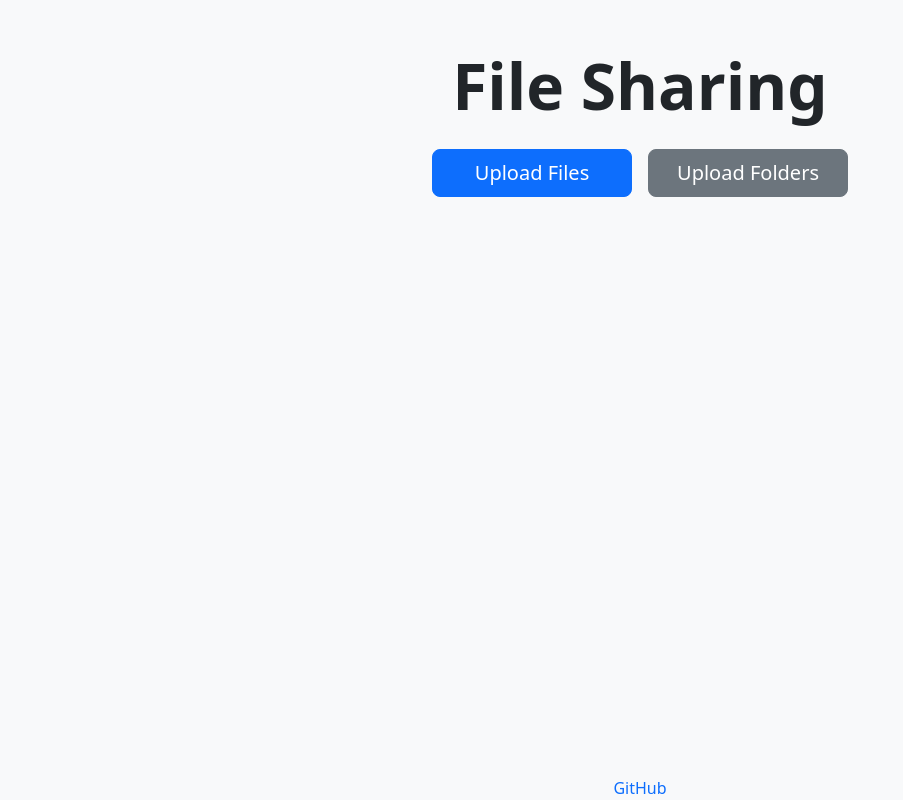
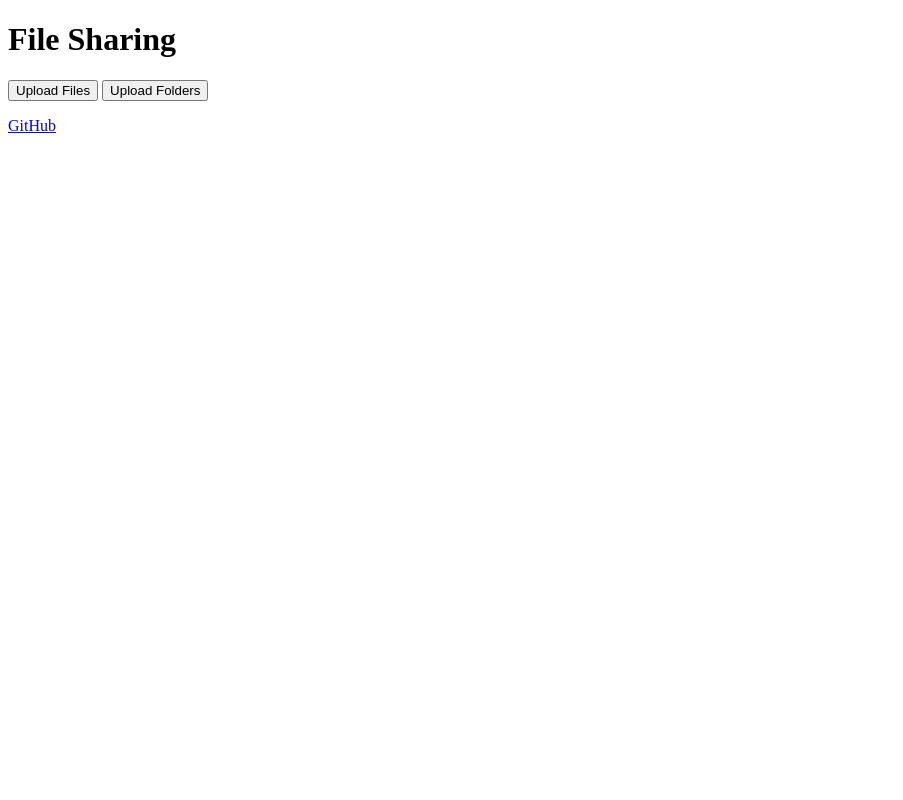
Before and after one commit to kpoier/share_web, a Flask app: page / in a window 1280 px wide. Shown: the whole page, without its empty margins (0-903 px from the left). Run offline with Flask 2, Linux system fonts and the light colour scheme; data that the repository does not hold is empty; some libraries are stand-ins or nearby versions.

Commit message:
Refactor index.html layout and improve file upload UI; update JavaScript for better file handling and progress display

```diff
--- a/app/templates/index.html
+++ b/app/templates/index.html
@@ -6,37 +6,28 @@
     <title>File Sharing</title>
     <link rel="stylesheet" href="{{ url_for('static', filename='css/index.css') }}">
     <link rel="icon" href="{{ url_for('static', filename='img/favicon.ico') }}" type="image/x-icon">
-    <link href="https://cdn.jsdelivr.net/npm/bootstrap@5.3.0/dist/css/bootstrap.min.css" rel="stylesheet">
   </head>
 
-  <body class="bg-light text-dark">
-    <div class="container py-5">
-      <!-- 主标题 -->
-      <div class="text-center mb-4">
-        <h1 class="display-3 fw-bold">File Sharing</h1>
-      </div>
+  <body>
+    <h1 id="file_path">File Sharing</h1>
 
-      <!-- 上传按钮 -->
-      <div id="upload" class="d-flex justify-content-center mb-4">
-        <button id="uploadFilesButton" class="btn btn-primary btn-lg me-3 fixed-button">Upload Files</button>
-        <button id="uploadFoldersButton" class="btn btn-secondary btn-lg fixed-button">Upload Folders</button>
+    <div id="upload">
+      <button id="uploadFilesButton">Upload Files</button>
+      <button id="uploadFoldersButton">Upload Folders</button>
       <input type="file" id="fileInput" style="display: none" multiple />
       <input type="file" id="folderInput" style="display: none" multiple webkitdirectory />
     </div>
 
-      <!-- 文件列表 -->
-      <div class="file-list-container mx-auto w-75">
+    <div class="file-list-container">
       <ul class="list-group" id="file-list">
         <!-- 动态生成的文件列表项 -->
       </ul>
     </div>
-    </div>
 
-    <div id="github" class="text-center mt-4 position-fixed bottom-0 start-50 translate-middle-x">
-      <a href="https://github.com/kpoier/share_web" target="_blank" class="text-decoration-none">GitHub</a>
+    <div id="github">
+      <a href="https://github.com/kpoier/share_web" target="_blank">GitHub</a>
     </div>
 
     <script type="module" src="{{ url_for('static', filename='js/main.js') }}"></script>
-    <script src="https://cdn.jsdelivr.net/npm/bootstrap@5.3.0/dist/js/bootstrap.bundle.min.js"></script>
   </body>
 </html>
--- a/static/js/file_input.js
+++ b/static/js/file_input.js
@@ -7,14 +7,14 @@ export function setupFileInput(uploadFile) {
     uploadFilesButton.addEventListener("click", () => fileInput.click());
     uploadFoldersButton.addEventListener("click", () => folderInput.click());
 
-    // 多檔案上傳
+    // multiple file input
     fileInput.addEventListener("change", e => {
       const basePath = getCurrentPath();
       Array.from(e.target.files)
            .forEach(file => uploadFile(file, basePath));
     });
 
-    // 資料夾上傳
+    // upload folder
     folderInput.addEventListener("change", e => {
       const basePath = getCurrentPath();
       Array.from(e.target.files).forEach(file => {
--- a/static/js/file_list.js
+++ b/static/js/file_list.js
@@ -15,12 +15,11 @@ export function loadFileList() {
 
         // 创建与文件列表项一致的结构
         const listItem = document.createElement("li");
-        listItem.classList.add("list-group-item", "d-flex", "justify-content-between", "align-items-center");
 
         const backLink = document.createElement("a");
         backLink.href = `/${parentPath}`;
         backLink.textContent = "..";
-        backLink.classList.add("text-secondary", "fw-bold"); // 样式与文件夹类似
+        backLink.classList.add("file-info");
 
         const fileInfo = document.createElement("div");
         fileInfo.classList.add("file-info");
@@ -32,22 +31,21 @@ export function loadFileList() {
 
       files.forEach((file) => {
         const listItem = document.createElement("li");
-        listItem.classList.add("list-group-item", "d-flex", "justify-content-between", "align-items-center");
 
         const fileLink = document.createElement("a");
         let fullPath = currentPath ? `${currentPath}/${file.name}` : file.name;
         fileLink.href = `/${fullPath}`;
         fileLink.textContent = file.name;
 
-        // 根据文件类型添加不同的样式
+        // differentiate between folder and file
         if (file.type === "folder") {
-          fileLink.classList.add("text-warning", "fw-bold"); // 文件夹样式
+          fileLink.classList.add("folder");
         } else {
-          fileLink.classList.add("text-primary", "fw-bold"); // 文件样式
+          fileLink.classList.add("file");
         }
 
         const fileSize = document.createElement("span");
-        fileSize.classList.add("badge", "bg-secondary", "ms-2");
+        fileSize.classList.add("size");
         fileSize.textContent = file.size;
 
         const fileInfo = document.createElement("div");
@@ -65,7 +63,7 @@ export function loadFileList() {
 function showCopyMessage(message) {
   const messageDiv = document.createElement("div");
   messageDiv.textContent = message;
-  messageDiv.classList.add("alert", "alert-success", "position-fixed", "top-0", "start-50", "translate-middle-x", "mt-3");
+  messageDiv.classList.add("flash");
   document.body.appendChild(messageDiv);
 
   setTimeout(() => {
--- a/static/js/upload.js
+++ b/static/js/upload.js
@@ -1,31 +1,31 @@
 import { loadFileList } from "./file_list.js";
 
 export function createProgressBar(file) {
-    // 创建进度条容器
+    // create progress container
     const progressContainer = document.createElement("div");
     progressContainer.className = "upload-progress-container";
     progressContainer.style.display = "block";
 
-    // 创建文件名显示
+    // create file name display
     const fileNameDiv = document.createElement("div");
-    fileNameDiv.textContent = `正在上传: ${file.name}`;
+    fileNameDiv.textContent = `Uploading: ${file.name}`;
     fileNameDiv.style.marginBottom = "5px";
 
-    // 创建进度条
+    // create progress bar
     const progressBar = document.createElement("div");
     progressBar.className = "upload-progress-bar";
 
-    // 创建进度百分比显示
+    // create progress text
     const progressText = document.createElement("span");
     progressText.textContent = "0%";
     progressBar.appendChild(progressText);
     progressContainer.appendChild(progressBar);
 
-    // 创建状态显示区域
+    // create status message
     const statusDiv = document.createElement("div");
     statusDiv.className = "upload-status";
 
-    // 将所有元素添加到上传区域
+    // add elements to the container
     const uploadDiv = document.getElementById("upload");
     uploadDiv.appendChild(fileNameDiv);
     uploadDiv.appendChild(progressContainer);
@@ -46,7 +46,7 @@ export function createProgressBar(file) {
         statusDiv.textContent = message;
         if (success) {
           statusDiv.className = "upload-status upload-success";
-          // 2秒后隐藏成功消息
+          // after 2 seconds, remove the status message
           setTimeout(() => {
             statusDiv.style.display = "none";
             fileNameDiv.remove();
```
Lines whose indentation alone changed are shown as unchanged.
